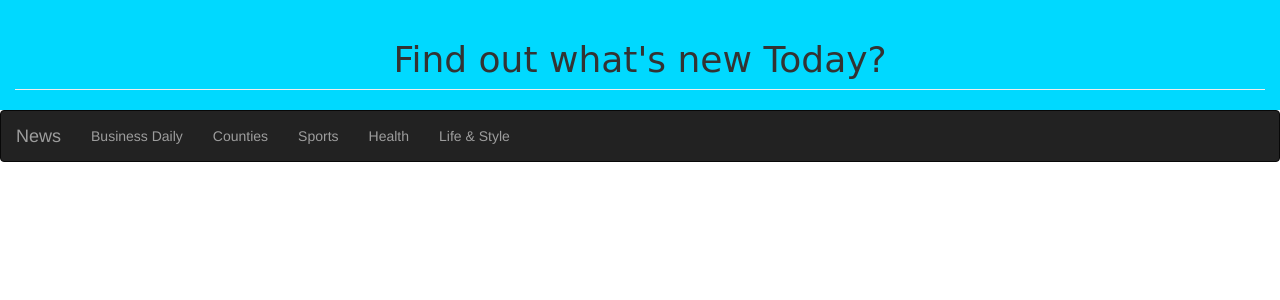
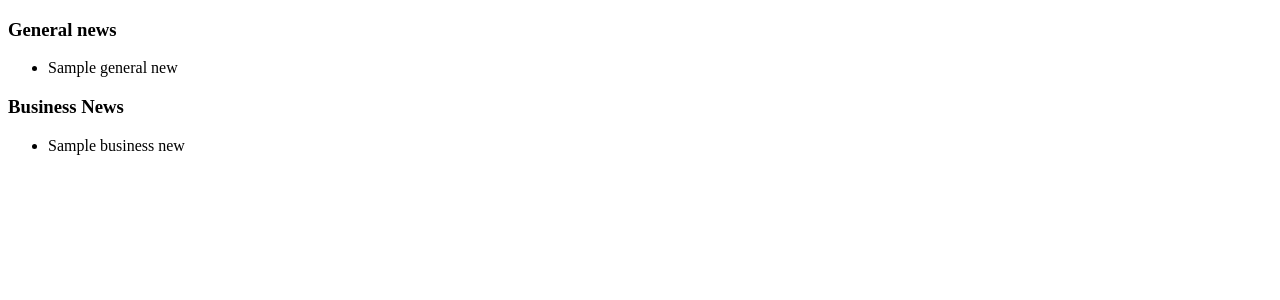
Before and after one commit to Lomemoraine/News_API, a Flask app: template app/templates/index.html in a window 1280 px wide. Shown: the top 300 px of the page. Run offline with Flask 2, Linux system fonts and the light colour scheme; the template is opened without the code that fills it: most values are stand-ins (such as "Sample title", 1, 10 or a date in 2020); some libraries are stand-ins or nearby versions; some web fonts are replaced.

Commit message:
display general news sources and business news

```diff
--- a/app/main/views.py
+++ b/app/main/views.py
@@ -10,8 +10,8 @@ def index():
     '''
     #Getting general news
     general_news = get_sources('general')
-    print(general_news)
+    business_news = get_sources('business')
     title = "Home _ Welcome to family news Hub"
 
 
-    return render_template('index.html',title = title,general = general_news)
+    return render_template('index.html',title = title,general = general_news,business = business_news)
--- a/app/templates/index.html
+++ b/app/templates/index.html
@@ -1,15 +1,29 @@
-<div class="container-fluid heading1">
-    <h1 class="page-header text-center">Find out what's new Today?<h1>
-</div>
-{% extends 'base.html'%}
-
+<!DOCTYPE html>
+<html>
+    <head>
+        <meta charset="utf-8">
+        {% if title %}
+        <title> {{ title }}</title>
+        {% else %}
+        <title> Welcome to the best Movie Review website </title>
+        {% endif %}
+    </head>
     <body>
-    <!-- general  news -->
-    <h3> General News</h3>
+        <body>
+            <!-- Popular movie section  -->
+            <h3> General news</h3>
              <ul>
-       {% for general_news in general%}
-       <li> {{general_news.name}} </li>
+                {% for general_new in general %}
+                    <li>{{ general_new.name}}</li>
+                {% endfor %}
             </ul>
+            <!-- Upcoming movie  -->
+        <h3> Business News </h3>
+        <ul>
+           {% for business_new in business %}
+               <li>{{ business_new.name}}</li>
            {% endfor %}
        </ul>
      </body>
+    </body>
+</html>
```
Lines whose indentation alone changed are shown as unchanged.
